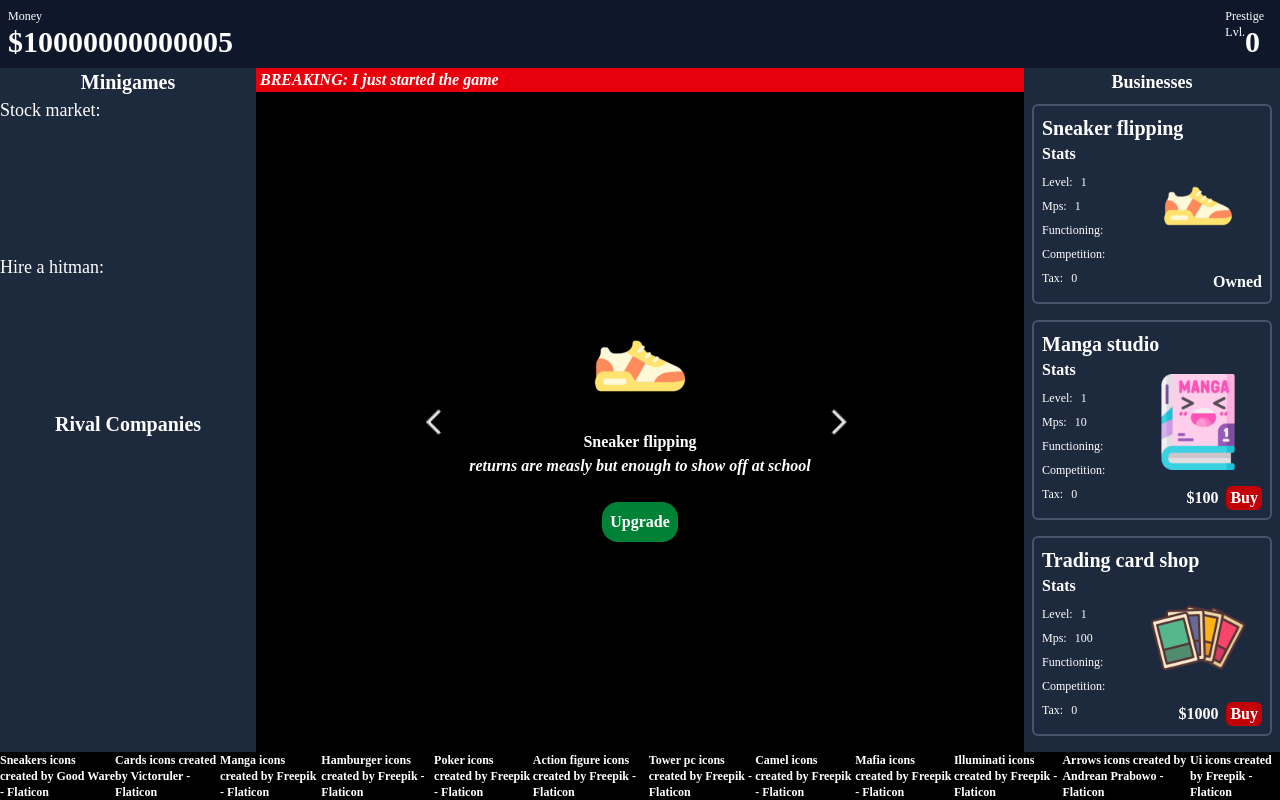
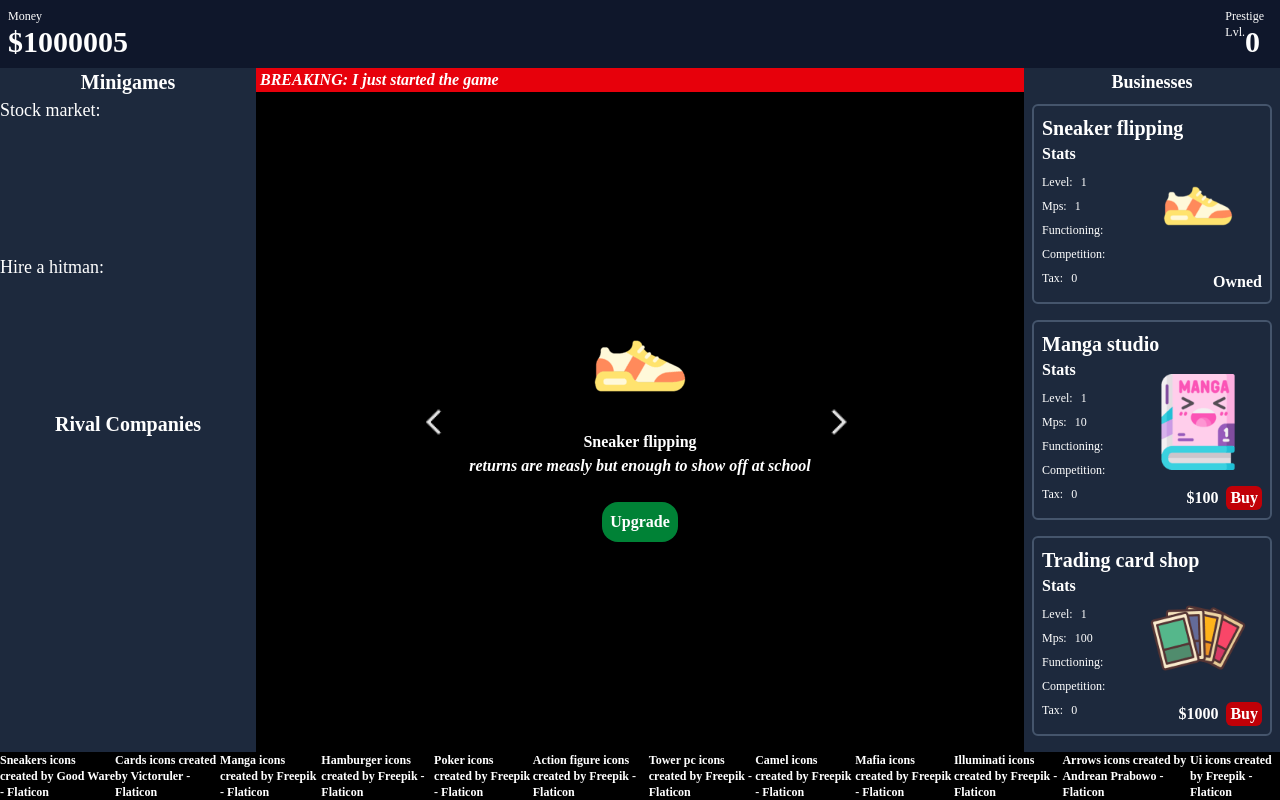
Before and after one commit to NaokiTM/tycoon, a React (Vite) app: page / in a window 1280 px wide. Built offline with nearby package versions, Linux system fonts and the light colour scheme; a web font is replaced by a local one.

Commit message:
when buying a business checks if all previous businesses have been unlocked.

```diff
--- a/src/components/CardComponent.jsx
+++ b/src/components/CardComponent.jsx
@@ -8,10 +8,9 @@ const CardComponent = (props) => {
   const buy = () => {
     let business = businesses[props.index]
     if (money >= business.price) {
-        if (business.unlocked === false) {
+        //the whole business.slice and .every bit is to check if all businesses including the current business have an unlocked = true property.
+        if (business.unlocked === false && businesses.slice(0, props.index).every(business => business.unlocked)) {
             setMoney(money - business.price);
-
-            console.log("index:", props.index, "business:", businesses[props.index])
 
             //creates new array to change the reference so react rerenders
             const updated = [...businesses] // new array
@@ -27,7 +26,6 @@ const CardComponent = (props) => {
         //code to make button go red or give warning saying its already unlocked
     } else {
         //not enough money
-        console.log("not enoguh money")
     }
   }
 
--- a/src/context/GameProvider.jsx
+++ b/src/context/GameProvider.jsx
@@ -21,7 +21,7 @@ const baseBusinesses = [
 // Provider Component
 export function GameProvider({ children }) {
   const [businesses, setBusinesses] = useState(baseBusinesses);
-  const [money, setMoney] = useState(10000000000000)
+  const [money, setMoney] = useState(1000000)
   const [level, setLevel] = useState(0)
   const [unlockedCount, setUnlockedCount] = useState(1) //we already own a business at the start so count should be 1
   const [clickMultiplier, setClickMultiplier] = useState(1)
```
